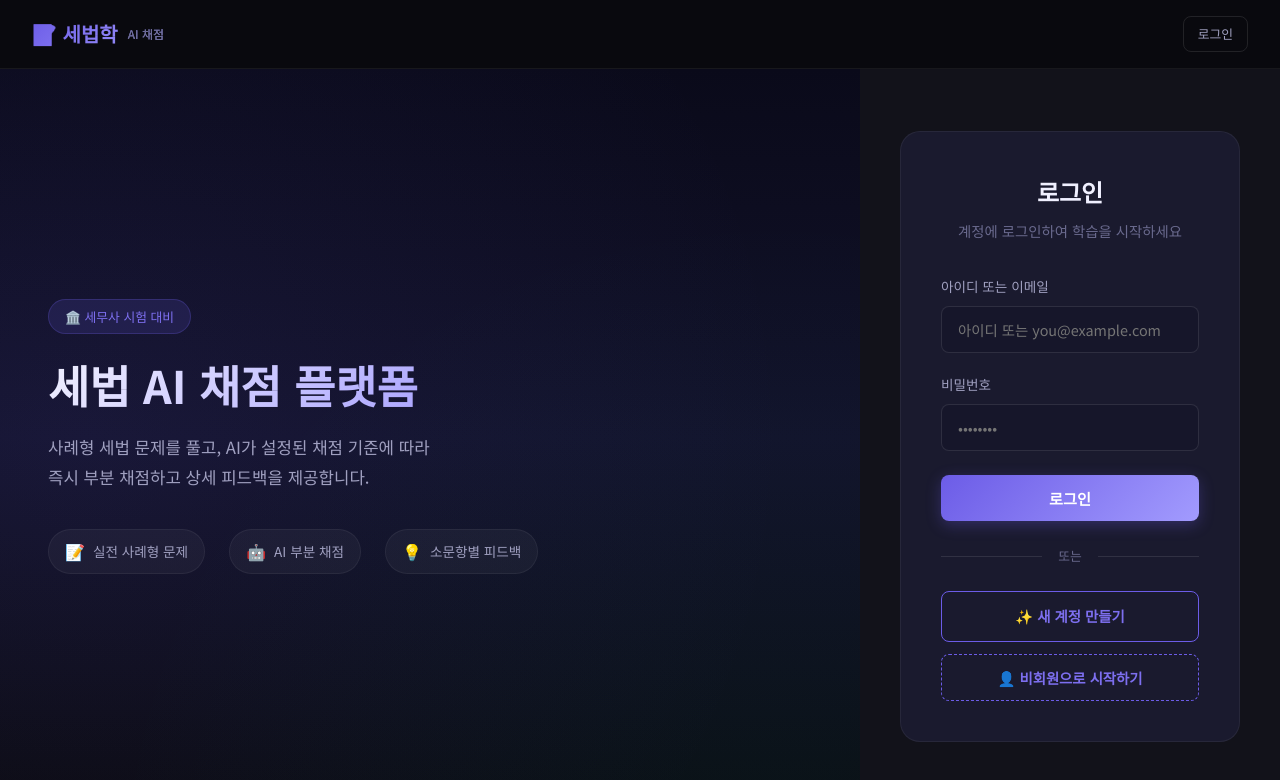
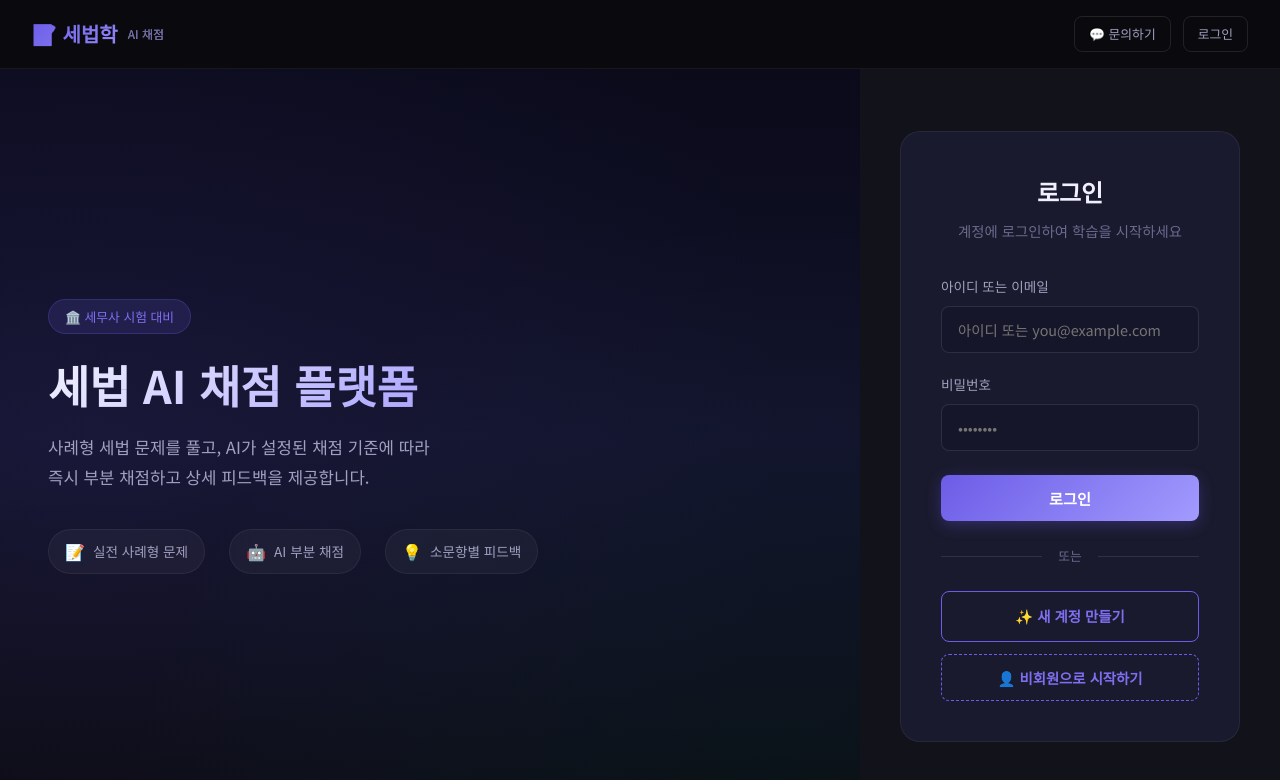
Before and after one commit to cntrl0713-lab/CTA_tax_law, a Next.js app: page /login in a window 1280 px wide. Shown: the top 780 px of the page. Built offline with nearby package versions, Linux system fonts and the light colour scheme; no server answers.

Commit message:
홈화면 및 네비게이션바에 카카오톡 오픈채팅 문의하기 링크 연동

```diff
--- a/src/app/globals.css
+++ b/src/app/globals.css
@@ -158,6 +158,19 @@ a {
   padding: 14px 32px;
   font-size: 1rem;
   border-radius: var(--radius-md);
+}
+
+.btn-kakaotalk {
+  background: #FEE500;
+  color: #191919;
+  font-weight: 600;
+  box-shadow: 0 4px 15px rgba(254, 229, 0, 0.2);
+}
+
+.btn-kakaotalk:hover {
+  background: #FADA0A;
+  transform: translateY(-1px);
+  box-shadow: 0 6px 20px rgba(254, 229, 0, 0.35);
 }
 
 /* ── 카드 ── */
--- a/src/app/layout.tsx
+++ b/src/app/layout.tsx
@@ -25,6 +25,14 @@ export default async function RootLayout({
             📝 세법학 <span>AI 채점</span>
           </Link>
           <div className="navbar-actions">
+            <a
+              href={process.env.NEXT_PUBLIC_KAKAOTALK_URL || 'https://open.kakao.com'}
+              target="_blank"
+              rel="noopener noreferrer"
+              className="btn btn-ghost btn-sm"
+            >
+              💬 문의하기
+            </a>
             {user ? (
               <>
                 <span className="navbar-user">{(user as Record<string, unknown>).email as string}</span>
```
Also changed, not shown: src/app/page.tsx (+10 -0 lines).
